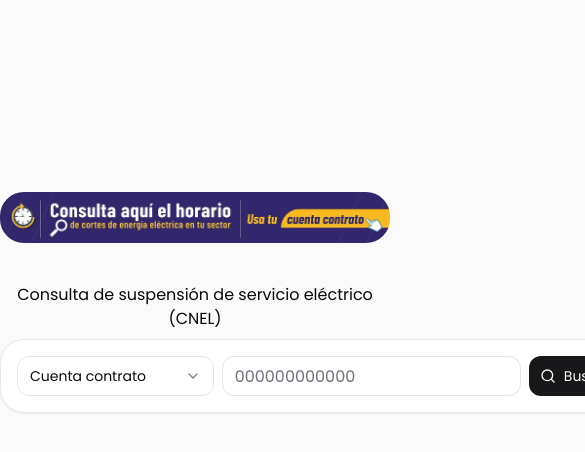
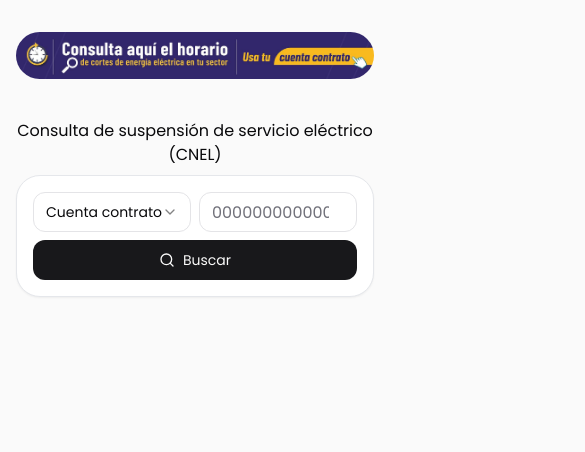
Before and after one commit to jeanmayorga/cortes-luz, a Next.js app: page /cnel in a window 390 px wide. Shown: the top 452 px of the page, 585 px wide, since content can reach past the window. Built offline with nearby package versions, Linux system fonts and the light colour scheme.

Commit message:
responsive design

```diff
--- a/src/app/cnel/layout.tsx
+++ b/src/app/cnel/layout.tsx
@@ -8,7 +8,7 @@
 }
 export default function Layout({ children }: Props) {
   return (
-    <div className="py-48">
+    <div className="md:py-48 py-8 md:px-0 px-4">
       <div className="w-full flex justify-center mb-8">
         <Image
           src="/banner.jpg"
@@ -21,7 +21,7 @@
       <div className="text-center py-2">
         Consulta de suspensión de servicio eléctrico (CNEL)
       </div>
-      <div className="w-[640px] bg-white mx-auto border border-gray-200 shadow-sm rounded-3xl">
+      <div className="md:w-[640px] w-full bg-white mx-auto border border-gray-200 shadow-sm rounded-3xl">
         <Suspense fallback={<SearchFormSkeleton />}>
           <SearchForm />
         </Suspense>
--- a/src/app/cnel/loading.tsx
+++ b/src/app/cnel/loading.tsx
@@ -1,4 +1,3 @@
-import { ShareButton } from "@/components/ShareButton";
 import { Skeleton } from "@/components/ui/skeleton";
 import { Calendar } from "lucide-react";
 
@@ -11,7 +10,6 @@
 
           <Skeleton className="w-[400px] h-[12px] rounded-full mb-[3px]" />
         </div>
-        <ShareButton />
       </div>
       <div className="mb-4">
         <div className="font-semibold mb-1">Lugares:</div>
--- a/src/components/SearchForm.tsx
+++ b/src/components/SearchForm.tsx
@@ -21,7 +21,7 @@
     <Button
       type="submit"
       disabled={status.pending}
-      className="col-span-2 rounded-xl"
+      className="md:col-span-2 col-span-12 rounded-xl"
     >
       {status.pending ? <Loader /> : <Search />}
       {status.pending ? "" : "Buscar"}
@@ -38,7 +38,7 @@
   return (
     <div className="last-of-type:border-b-0 border-b">
       <Form action="/cnel" className="p-4 grid grid-cols-12 gap-2">
-        <div className="col-span-4">
+        <div className="md:col-span-4 col-span-6">
           <Select name="criteria" required defaultValue={criteria}>
             <SelectTrigger>
               <SelectValue placeholder="Código" />
@@ -53,7 +53,7 @@
           </Select>
         </div>
 
-        <div className="col-span-6">
+        <div className="md:col-span-6 col-span-6">
           <Input
             placeholder="000000000000"
             defaultValue={code}
```
